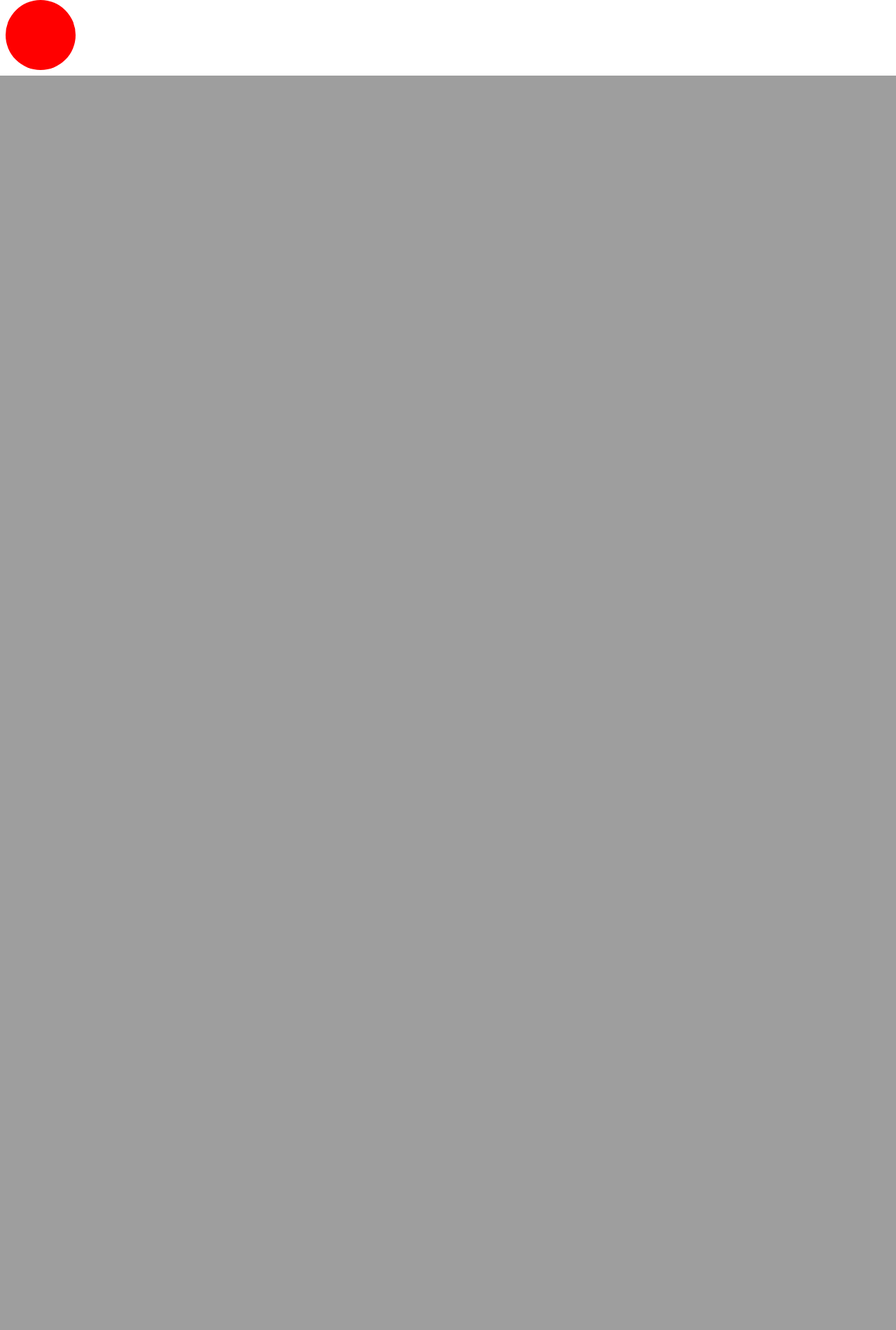
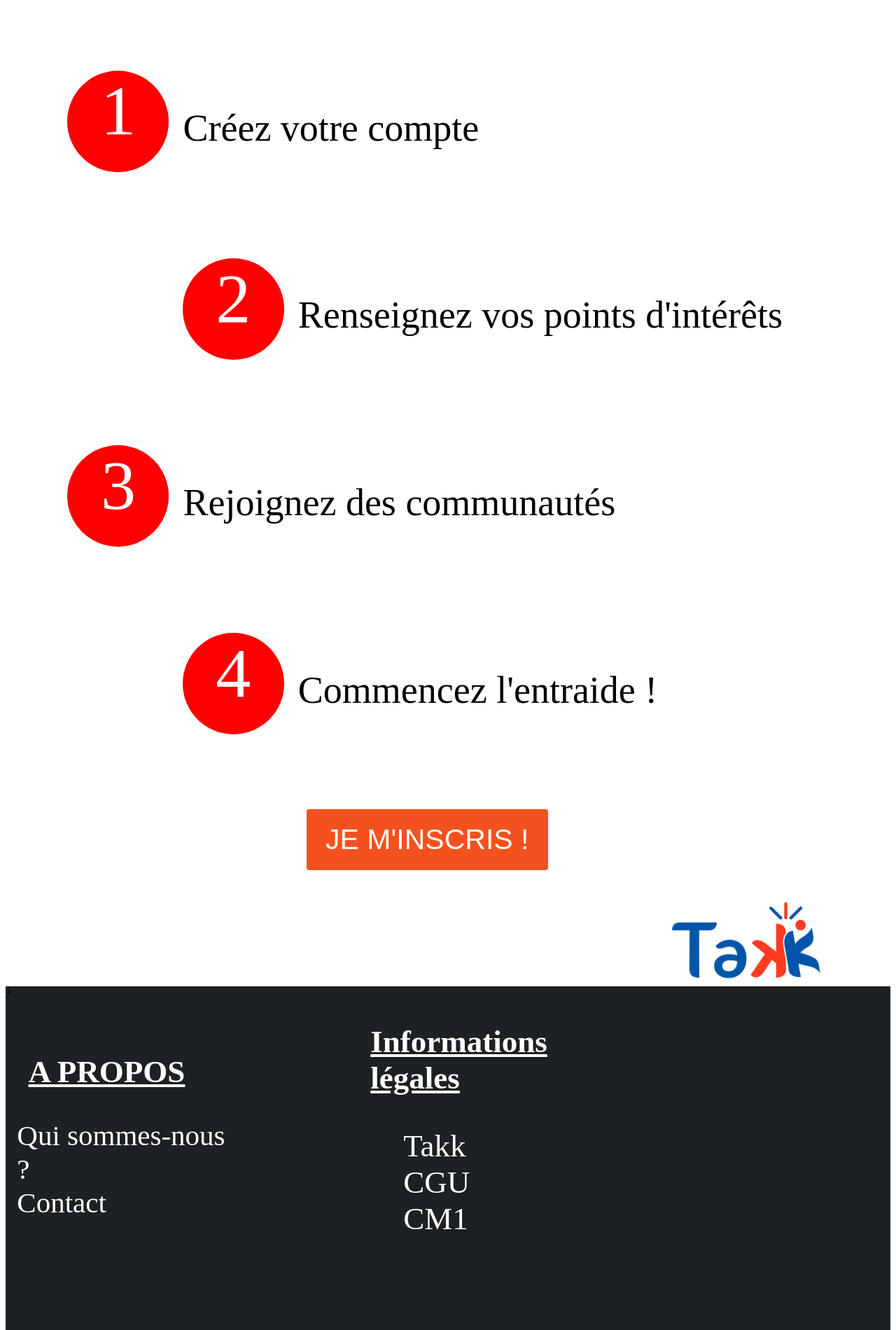
Before and after one commit to SalihEfficom/Takk, a PHP site: page /Pages/accueildeco.html in a window 1280 px wide. Shown: the part 1746-3646 px from the top of the page at 70% size. Before the commit the page ends 1854 px from the top, so only its background shows below. Run offline with PHP 8.4, Linux system fonts and the light colour scheme.

Commit message:
page accueil deco début avec defilement moment background

```diff
--- a/Content/style.css
+++ b/Content/style.css
@@ -219,11 +219,13 @@ input{
 }
 
 .type1 {
-    width: 100px;
-    height: 100px;
+    width: 145px;
+    height: 145px;
     background: red;
-    border: 3px solid none;
     text-align: center;
+    margin-top: 8%;
+    margin-left: 7%;
+    font-size: 100px;
 }
 
 .commencez {
@@ -240,7 +242,7 @@ input{
     cursor: pointer;
     margin: 5px;
     position: relative;
-    margin-top: 40%;
+
     margin-left: 34%;
 }
 
@@ -270,3 +272,65 @@ input{
     display: flex;
     flex-direction: column;
 }
+
+.cercle{
+    font-size: 100px;
+    color: white;
+}
+
+.footer{
+    background-color: #1d2124;
+    height: 600px;
+
+}
+
+.chiffre{
+    color:white;
+}
+
+.titre{
+    font-size: 45px;
+    color: white;
+    text-decoration: underline;
+}
+
+#titrestyle{
+    margin-left: 10%;
+    margin-top: 24%;
+    font-weight: bold;
+}
+
+#titrestyle2{
+    margin-left: 50%;
+    margin-top: 9%;
+    font-weight: bold;
+}
+
+#onglets{
+    color: white;
+    font-size: 41px;
+    margin-left: 5%;
+}
+
+.blocfooter{
+    display: flex;
+    flex-direction: column;
+}
+
+.infofooter{
+    display:flex;
+}
+
+#onglets2{
+    font-size: 45px;
+    color: white;
+    margin-left: 62%;
+}
+
+#basfooter{
+    font-size: 29px;
+    color: white;
+    margin-left: 20%;
+    margin-top: 14%;
+    display: flex;
+}
--- a/Pages/accueildeco.html
+++ b/Pages/accueildeco.html
@@ -8,8 +8,6 @@
     <script src="../Script/accueildeco.js"></script>
 </head>
 <body>
-
-<div>
     <div class="fond">
         <img style="width: 360px;margin-left: 15px;" src="../Content/img/Takk.png">
         <div style="display: flex; margin-top: 40%;">
@@ -24,15 +22,41 @@
                 <span style="color: white;font-size: 54px;">Partage<br>Echange<br>Communaute</span>
             </div>
         </div>
-        <button class="commencez" style="position: relative;top: 80px;"><span style="font-size: 41px;">COMMENCEZ !</span></button>
+        <button class="commencez" style="position: relative;top: 80px;margin-top: 40%;"><span style="font-size: 41px;">COMMENCEZ !</span></button>
     </div>
 
+<div style="display: flex;"><div class="circleBase type1"><span class="chiffre">1</span></div>
+    <p style="font-size:54px;margin-left: 20px; margin-top: 12%;">Créez votre compte</p>
+</div>
+<div style="display: flex;"><div class="circleBase type1" style="margin-left: 20%;"><span class="chiffre">2</span></div>
+    <p style="font-size:54px;margin-left: 20px; margin-top: 12%;">Renseignez vos points d'intérêts</p>
+</div>
+<div style="display: flex;"><div class="circleBase type1"><span class="chiffre">3</span></div>
+    <p style="font-size:54px;margin-left: 20px; margin-top: 12%;">Rejoignez des communautés</p>
+</div>
+<div style="display: flex;"><div class="circleBase type1" style="margin-left: 20%;"><span class="chiffre">4</span></div>
+    <p style="font-size:54px;margin-left: 20px; margin-top: 12%;">Commencez l'entraide !</p>
+</div>
+<button class="commencez" style="position: relative;top: 80px;"><span style="font-size: 41px;">JE M'INSCRIS !</span></button>
+    <img style="width: 220px;margin-left: 75%;margin-top: 9%;" src="../Content/img/Takk.png">
+
+<div class="footer">+
+    <div class="infofooter">
+        <div class="blocfooter">
+            <span id="titrestyle" class="titre">A PROPOS</span>
+            <p id="onglets" >Qui sommes-nous ? <br> Contact</p>
+        </div>
+
+        <div class="blocfooter">
+            <span id="titrestyle2" class="titre">Informations légales</span>
+            <p id="onglets2" >Takk <br> CGU <br> CM1</p>
+        </div>
+    </div>
+
+    <span id="basfooter">Confidentialités | Mentions légals | RGPD</span>
 
 </div>
 
-<div class="circleBase type1">
-    <span></span>
-</div>
 
 </body>
 </html>
```
